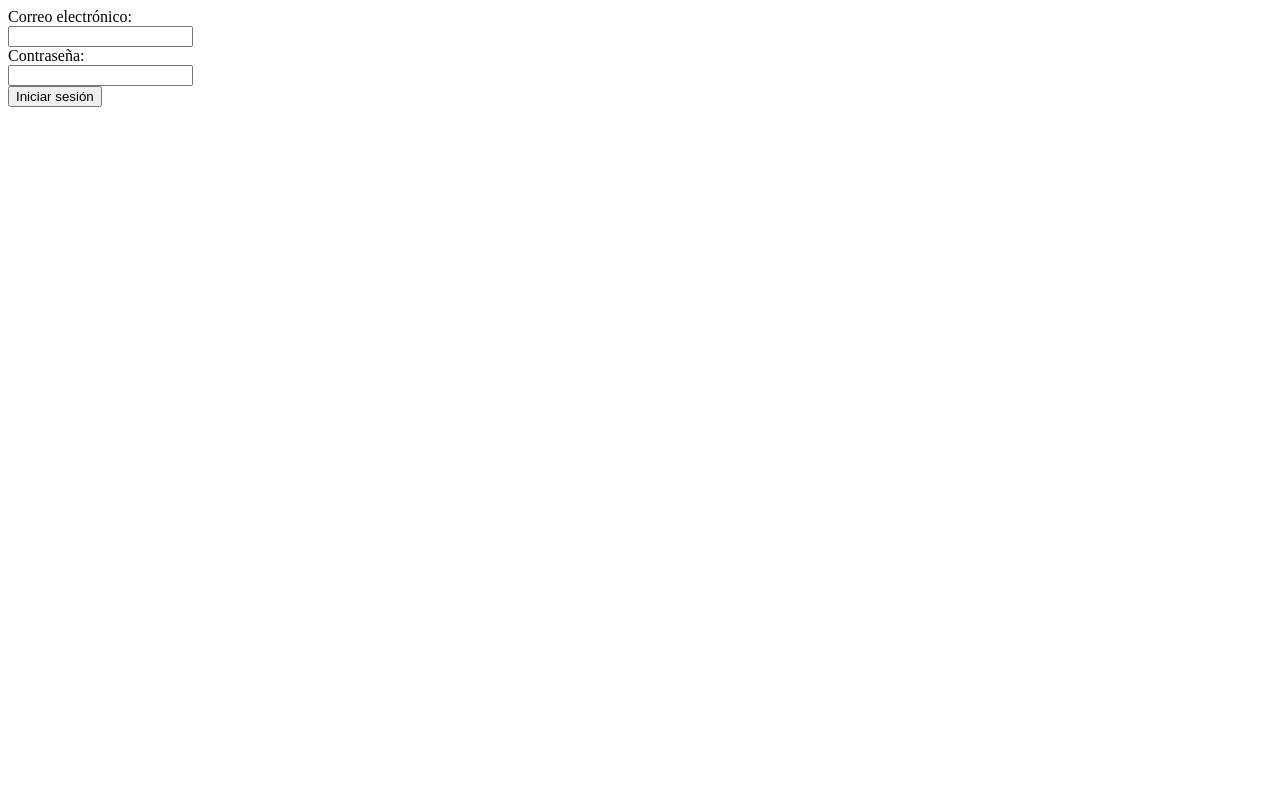
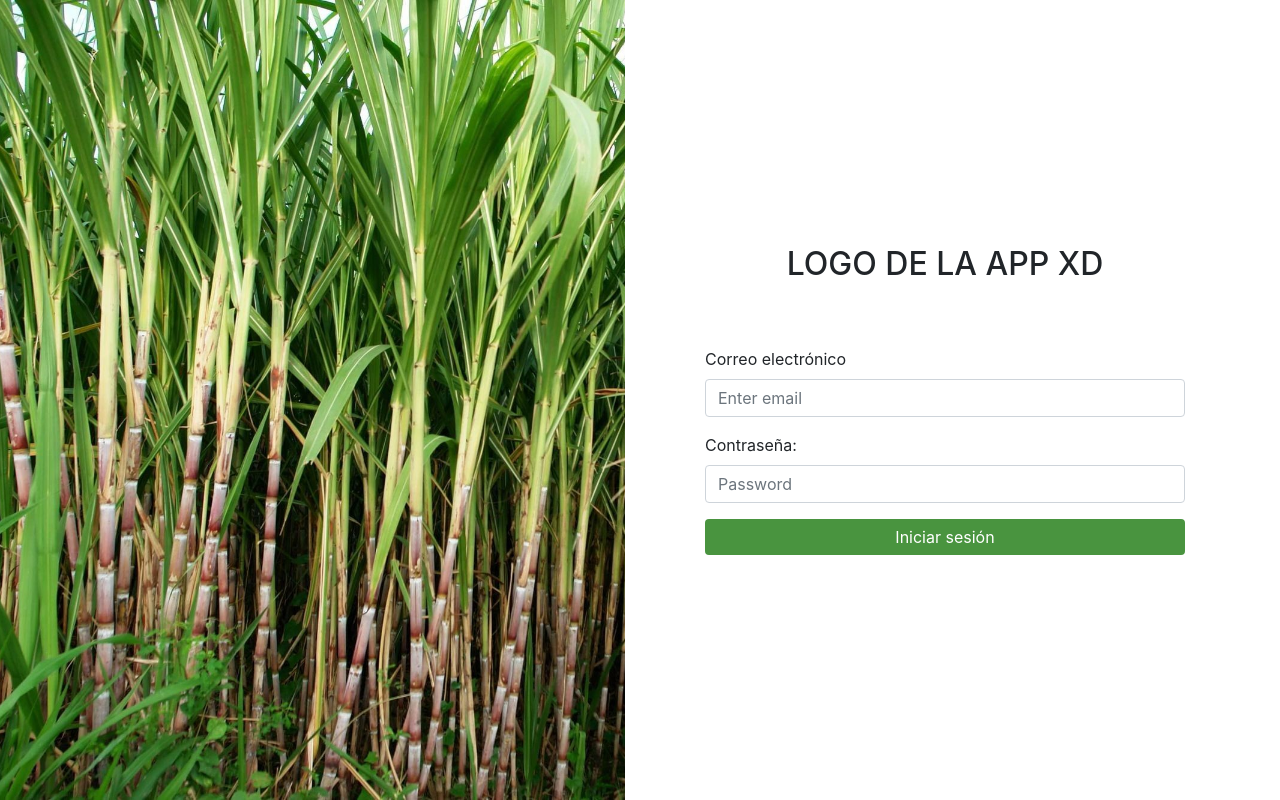
Before and after one commit to danielcotes2504/Proyecto-final-APCI, a plain HTML site: page AplicacionWeb_Proyecto/index.html in a window 1280 px wide. Drawn offline with nearby package versions, Linux system fonts and the light colour scheme.

Commit message:
estilos del inicio
se crean el html y los estilos de la pagina de inicio de sesión.

```diff
--- a/AplicacionWeb_Proyecto/index.html
+++ b/AplicacionWeb_Proyecto/index.html
@@ -6,21 +6,60 @@
     <meta charset='utf-8'>
     <title>Iniciar sesión</title>
     <meta name='viewport' content='width=device-width, initial-scale=1'>
+    <link rel="stylesheet" href="src/resources/style.css" />
+    <link rel="stylesheet" href="https://stackpath.bootstrapcdn.com/bootstrap/4.5.2/css/bootstrap.min.css"
+    integrity="sha384-JcKb8q3iqJ61gNV9KGb8thSsNjpSL0n8PARn9HuZOnIxN0hoP+VmmDGMN5t9UJ0Z" crossorigin="anonymous">
+    <link href="https://fonts.googleapis.com/css2?family=Roboto:wght@300;400;700&display=swap" rel="stylesheet" />
     <!--<link rel='stylesheet' type='text/css' media='screen' href='main.css'> !-->
     <!--<script src='main.js'></script>-->
 </head>
 
 <body>
-    <div>
-        <form>
-            <label for="fname">Correo electrónico:</label><br />
-            <input type="text" id="login-user-input-correo" name="fname" /><br />
-            <label for="lname">Contraseña:</label><br />
-            <input type="text" id="login-user-input-password" name="lname" />
-        </form>
 
-        <button type="button" id="login-user-btn">Iniciar sesión</button>
-    </div>
+
+
+        <div class="row o-all-container">
+
+            <div class="col-6 o-img-container">
+
+                <!-- <img src="src/resources/foto2.jpg" class=" o-size-img" alt="Responsive image"> -->
+
+            </div>
+
+
+            <div class="col-6 o-form-container-all">
+
+                <div class="o-form-container">
+
+                    <h2 class="o-title-container">
+                        LOGO DE LA APP XD
+                    </h2>
+                    <form>
+                        <div class="form-group">
+                          <label for="login-user-input-correo">Correo electrónico</label>
+                          <input type="email" class="form-control" id="login-user-input-correo" aria-describedby="emailHelp" placeholder="Enter email">
+                        </div>
+                        <div class="form-group">
+                          <label for="login-user-input-password">Contraseña:</label>
+                          <input type="password" class="form-control" id="login-user-input-password" placeholder="Password">
+                        </div>
+
+                        <div class="o-btn-iniciossesion-container">
+                            <button type="submit" class="btn btn-primary o-btn-style" id="login-user-btn">Iniciar sesión</button>
+
+                        </div>
+
+
+                      </form>
+
+                </div>
+
+
+            </div>
+
+        </div>
+
+
 </body>
 <script src="src/request.js"></script>
 <script src="src/index.js"></script>
--- /dev/null
+++ b/AplicacionWeb_Proyecto/src/resources/style.css
@@ -0,0 +1,63 @@
+* {
+  margin: 0px;
+  padding: 0px;
+  box-sizing: border-box;
+}
+
+body {
+  width: 100vw;
+  height: 100vh;
+  font-family: "Roboto", sans-serif;
+}
+
+.o-all-container {
+  width: 100%;
+  height: 100%;
+}
+
+/*---------------------------------------------------------------------------------------- Estilos de la pagina de inicio de sesión. la imagen de fondo  */
+.o-img-container {
+  background-image: url(/src/resources/4273549.jpg);
+  background-size: cover;
+  /* height: 100%;
+  width: 50%; */
+}
+
+.o-size-img {
+  height: 100%;
+  width: 100%;
+}
+/*---------------------------------------------------------------------------------------- Estilos de el form de la pagina de inicio de sesión */
+
+.o-title-container {
+  margin-bottom: 2em;
+  text-align: center;
+}
+.o-form-container-all {
+  display: flex;
+  justify-content: center;
+  align-items: center;
+}
+
+.o-form-container {
+  width: 30em;
+}
+
+.o-btn-iniciossesion-container {
+  display: flex;
+  justify-content: center;
+}
+
+.btn.o-btn-style {
+  background-color: #49943f;
+  border: rgb(53, 104, 46);
+  width: 100%;
+}
+
+.btn.o-btn-style:hover {
+  background-color: rgb(53, 104, 46);
+}
+
+.btn.o-btn-style:active {
+  background-color: rgb(63, 110, 57);
+}
```
Also changed, not shown: AplicacionWeb_Proyecto/src/resources/4273549.jpg (added), AplicacionWeb_Proyecto/src/resources/foto2.jpg (added).
